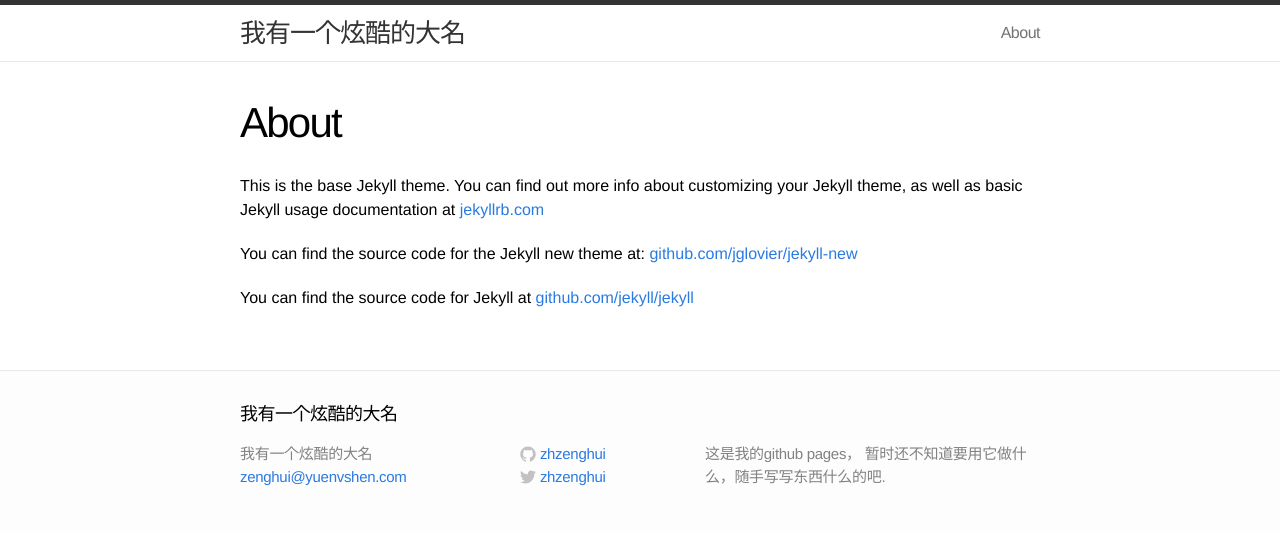
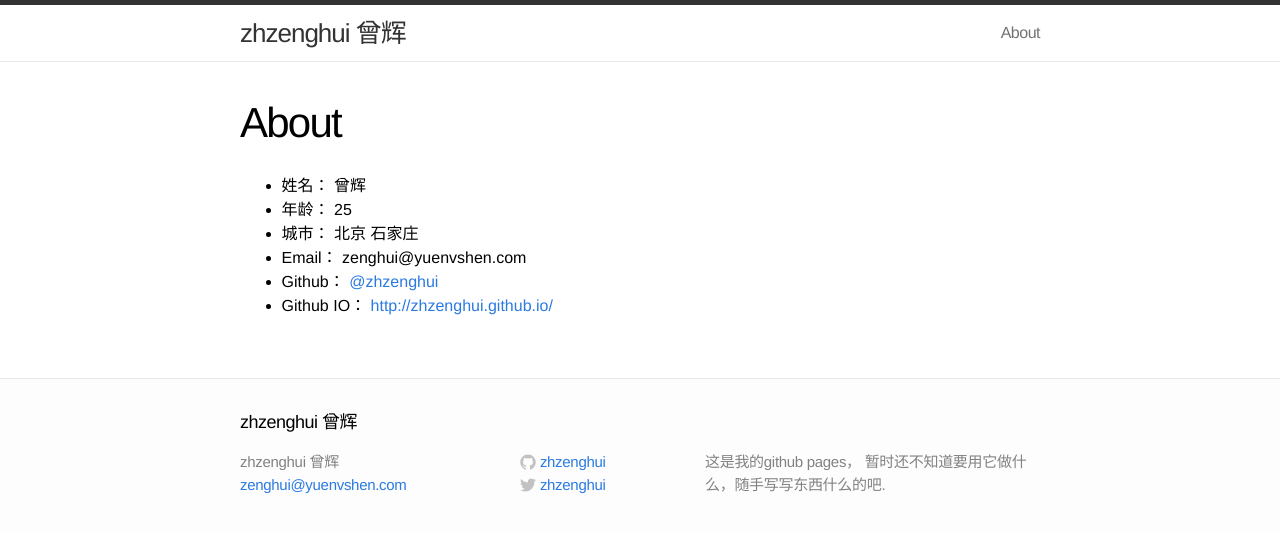
Before and after one commit to zhzenghui/zhzenghui.github.io, a Jekyll site: the page built from about.md, in a window 1280 px wide. Shown: the top 533 px of the page. Built offline with Jekyll 4.4.1, drawn with Linux system fonts in a browser that asks for light colours.

Commit message:
更改主页的信息

```diff
--- a/_config.yml
+++ b/_config.yml
@@ -1,5 +1,5 @@
 # Site settings
-title: 我有一个炫酷的大名
+title: zhzenghui 曾辉
 email: zenghui@yuenvshen.com
 description: "这是我的github pages， 暂时还不知道要用它做什么，随手写写东西什么的吧."
 baseurl: ""
--- a/about.md
+++ b/about.md
@@ -4,8 +4,12 @@ title: About
 permalink: /about/
 ---
 
-This is the base Jekyll theme. You can find out more info about customizing your Jekyll theme, as well as basic Jekyll usage documentation at [jekyllrb.com](http://jekyllrb.com/)
+<ul>
+	<li>姓名： 曾辉</li>
+	<li>年龄： 25</li>
+	<li>城市： 北京 石家庄</li>
+	<li>Email： zenghui@yuenvshen.com</li>
+	<li>Github： <a href="https://github.com/zhzenghui">@zhzenghui</a></li>
+	<li>Github IO： <a href="http://zhzenghui.github.io">http://zhzenghui.github.io/</a></li>
 
-You can find the source code for the Jekyll new theme at: [github.com/jglovier/jekyll-new](https://github.com/jglovier/jekyll-new)
-
-You can find the source code for Jekyll at [github.com/jekyll/jekyll](https://github.com/jekyll/jekyll)
+</ul>
```
Also changed, not shown: _posts/2014-08-08-hello-CMMotionManager.markdown (renamed from _posts/2014-07-18-hello-CMMotionManager.markdown).
